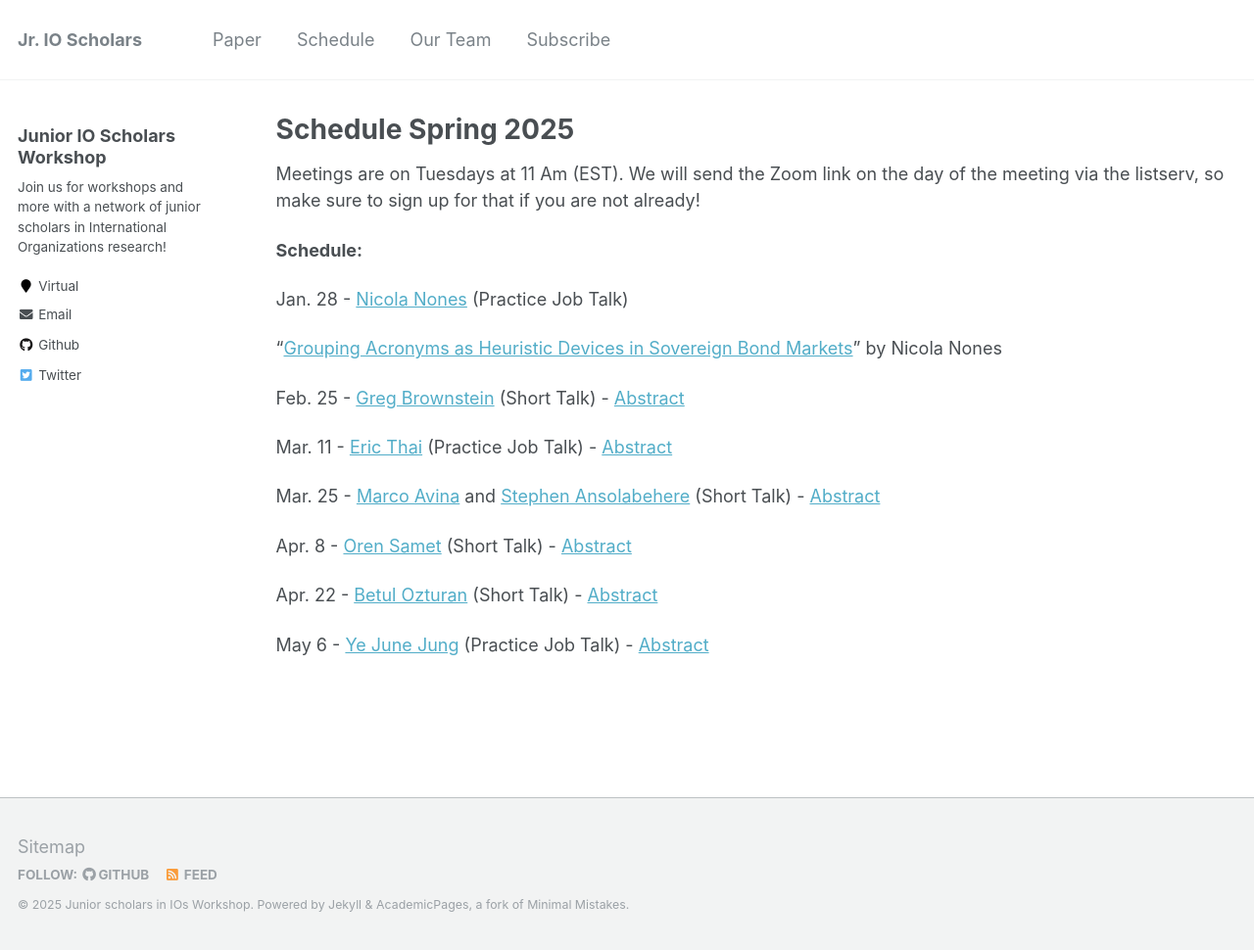
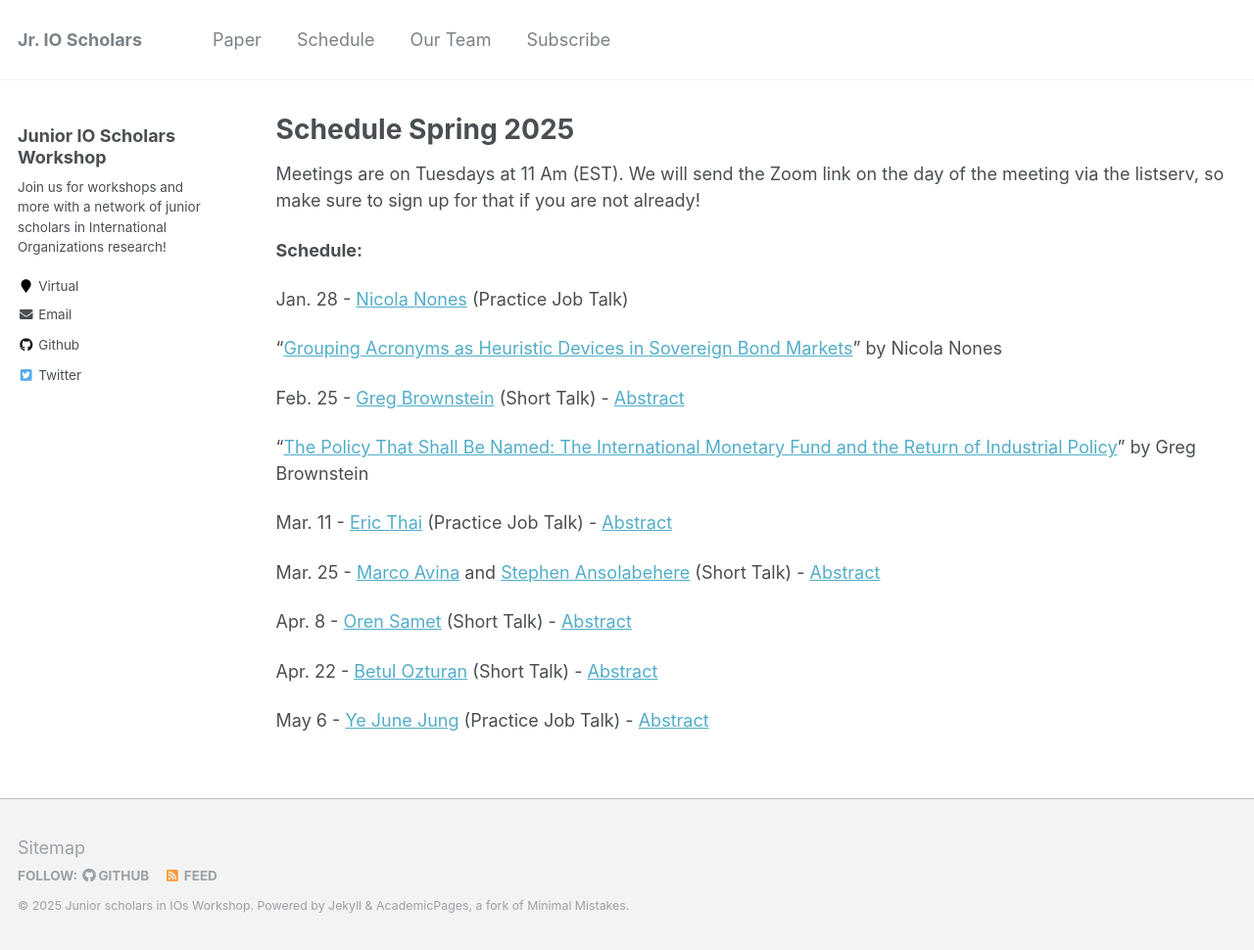
Before and after one commit to IO-workshop/IO-workshop.github.io, a Jekyll site: the page built from _pages/schedule.md, in a window 1280 px wide and 970 px high. Shown: the whole window at 98% size. Built offline with Jekyll 4.4.1, drawn with Linux system fonts in a browser that asks for light colours.

Commit message:
Feb 25th workshop upload

```diff
--- a/_pages/schedule.md
+++ b/_pages/schedule.md
@@ -13,6 +13,8 @@ Jan. 28 - [Nicola Nones](https://www.nicolanones.com/) (Practice Job Talk)
 "[Grouping Acronyms as Heuristic Devices in Sovereign Bond Markets](https://io-workshop.github.io/files/1.28_JMP_NN_2025.pdf)" by Nicola Nones
 
 Feb. 25 - [Greg Brownstein](https://www.gregbrownstein.com) (Short Talk) - [Abstract](https://io-workshop.github.io/files/Brownstein_abstract_2025.pdf)
+
+"[The Policy That Shall Be Named: The International Monetary Fund and the Return of Industrial Policy](https://io-workshop.github.io/files/Brownstein_Draft_(Feb_2025).pdf)" by Greg Brownstein
 
 Mar. 11 - [Eric Thai](https://www.linkedin.com/in/ericthai98/) (Practice Job Talk) - [Abstract](https://io-workshop.github.io/files/Thai_abstract_2025.pdf)
 
```
Also changed, not shown: 1 other file.
